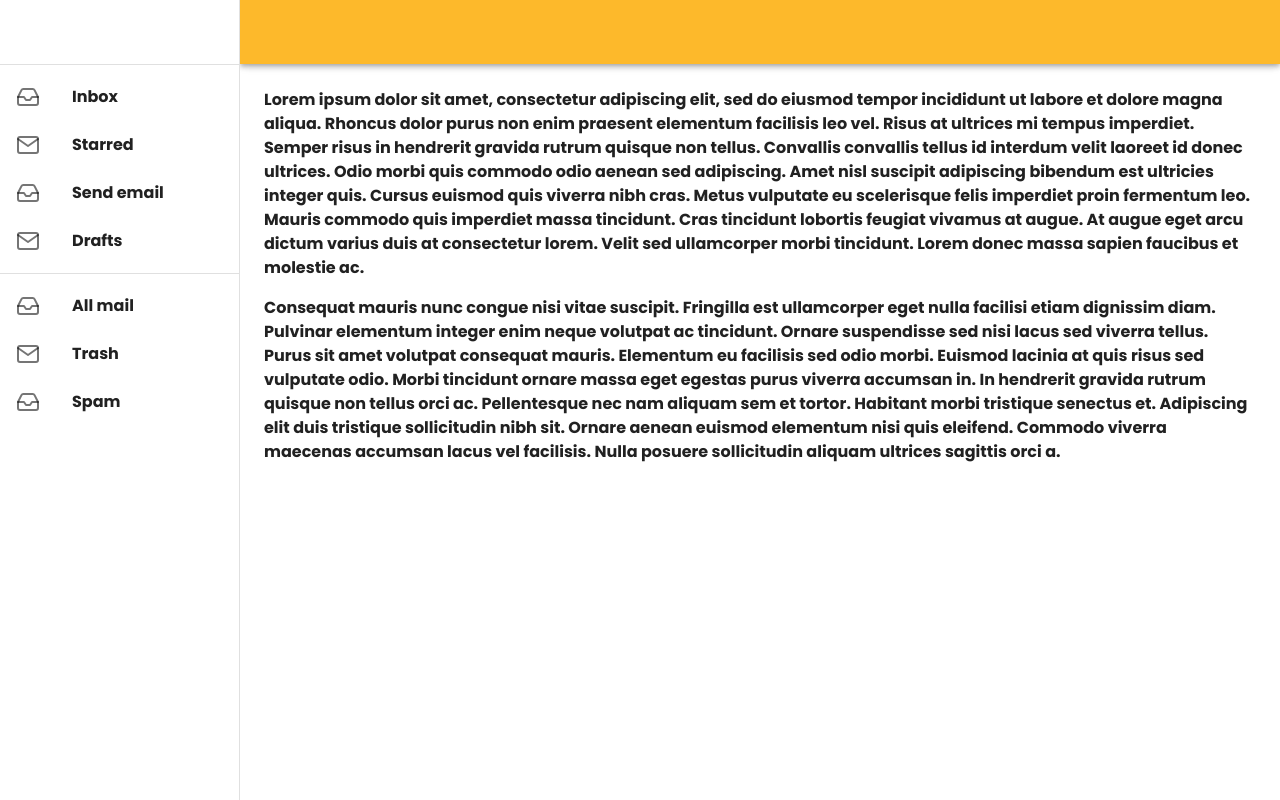
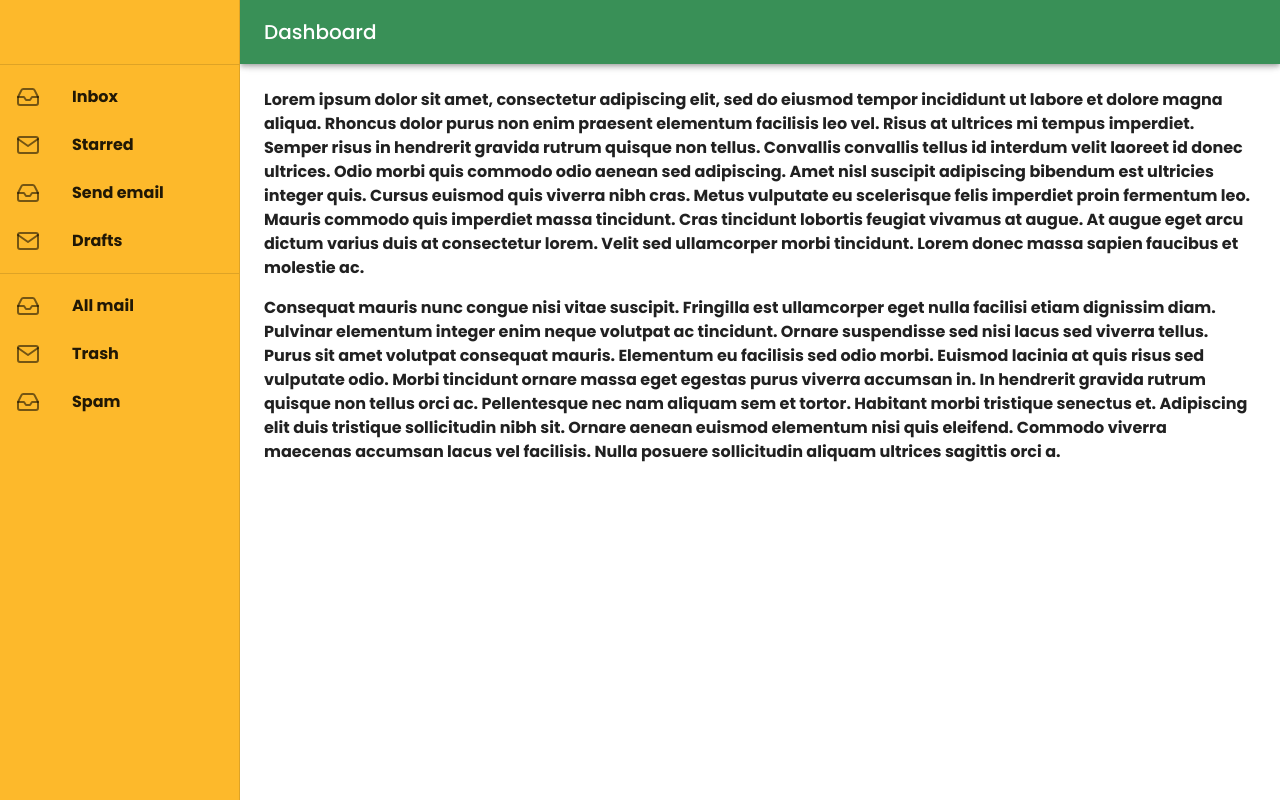
Before and after one commit to mohd-saqlain/react-test, a React (Vite) app: page /dashboard in a window 1280 px wide. Built offline with nearby package versions, Linux system fonts and the light colour scheme.

Commit message:
done changes

```diff
--- a/src/pages/login.jsx
+++ b/src/pages/login.jsx
@@ -22,7 +22,7 @@ const Login = () => {
     const handleLogin = async () => {
         setIsLoading(true)
         try{
-        const res = await fetch(`${url}/dashboard/login/`,{method:"POST",mode:'no-cors',headers:{'Content-Type': 'application/json'},body:JSON.stringify(formData)});
+        const res = await fetch(`${url}/dashboard/login/`,{method:"POST",mode:'cors',headers:{'Content-Type': 'application/json'},body:JSON.stringify(formData)});
         if(res.ok){
             const data = await res.json();
             console.log(data);
@@ -90,6 +90,7 @@ const Login = () => {
             size="small"
             placeholder="Password"
             variant="outlined"
+            type="password"
             value={formData.password}
             onChange={(e)=>setFormData({...formData,password:e.target.value})}
             InputProps={{
--- a/src/sidebar/sidebar.jsx
+++ b/src/sidebar/sidebar.jsx
@@ -78,6 +78,7 @@ function Sidebar(props) {
       <AppBar
         position="fixed"
         sx={{
+          backgroundColor:'#399057',
           width: { sm: `calc(100% - ${drawerWidth}px)` },
           ml: { sm: `${drawerWidth}px` },
         }}
@@ -92,8 +93,8 @@ function Sidebar(props) {
           >
             <Menu />
           </IconButton>
-          <Typography variant="h6" noWrap component="div">
-
+          <Typography variant="h6" color='white' noWrap component="div">
+            Dashboard
           </Typography>
         </Toolbar>
       </AppBar>
@@ -113,7 +114,7 @@ function Sidebar(props) {
           }}
           sx={{
             display: { xs: 'block', sm: 'none' },
-            '& .MuiDrawer-paper': { boxSizing: 'border-box', width: drawerWidth },
+            '& .MuiDrawer-paper': { boxSizing: 'border-box', width: drawerWidth,backgroundColor:'#FDB92B' },
           }}
         >
           {drawer}
@@ -122,7 +123,7 @@ function Sidebar(props) {
           variant="permanent"
           sx={{
             display: { xs: 'none', sm: 'block' },
-            '& .MuiDrawer-paper': { boxSizing: 'border-box', width: drawerWidth },
+            '& .MuiDrawer-paper': { boxSizing: 'border-box', width: drawerWidth,backgroundColor:'#FDB92B' },
           }}
           open
         >
```
